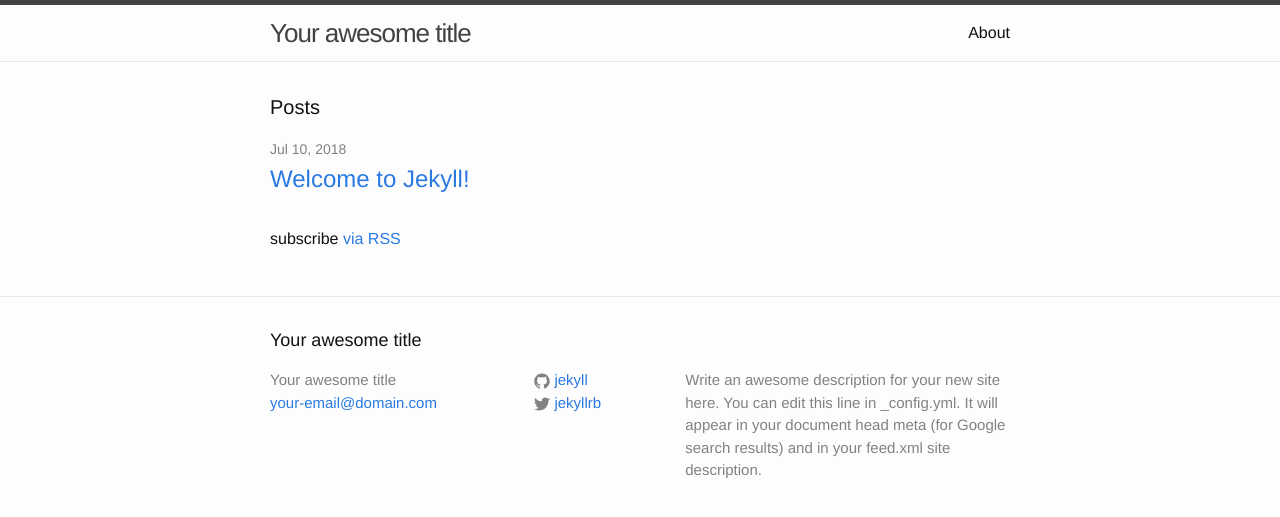
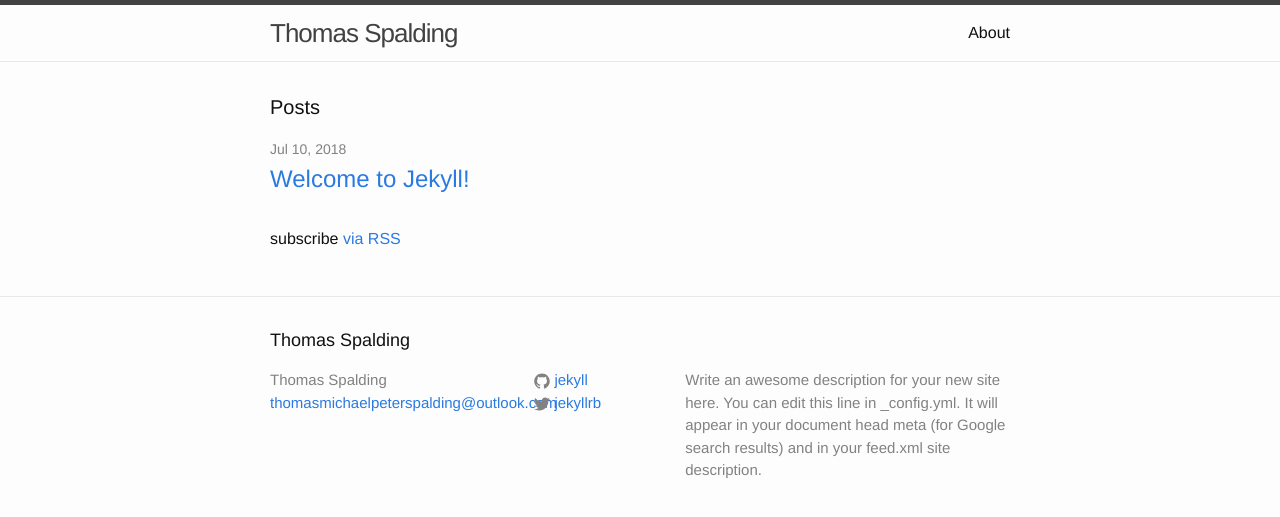
Before and after one commit to tmpspalding/Codecademy, a Jekyll site: the page built from index.html, in a window 1280 px wide. Shown: the top 517 px of the page. Built offline with Jekyll 4.4.1, drawn with Linux system fonts in a browser that asks for light colours.

Commit message:
Update _config.yml

```diff
--- a/_config.yml
+++ b/_config.yml
@@ -6,8 +6,8 @@
 # 'jekyll serve'. If you change this file, please restart the server process.
 
 # Site settings
-title: Your awesome title
-email: your-email@domain.com
+title: Thomas Spalding
+email: thomasmichaelpeterspalding@outlook.com
 description: > # this means to ignore newlines until "baseurl:"
   Write an awesome description for your new site here. You can edit this
   line in _config.yml. It will appear in your document head meta (for
```
